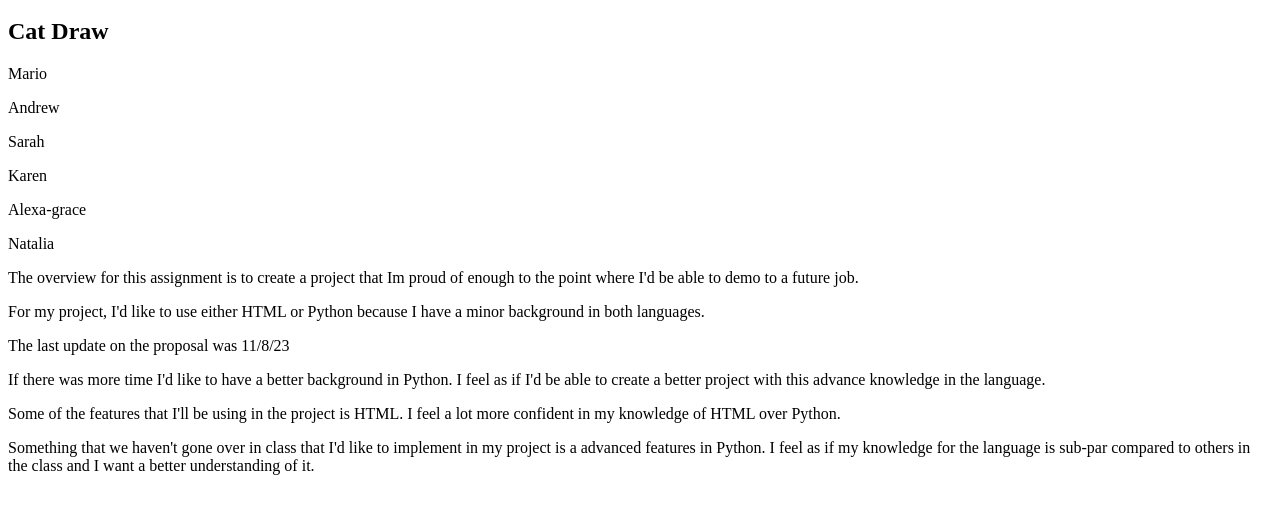
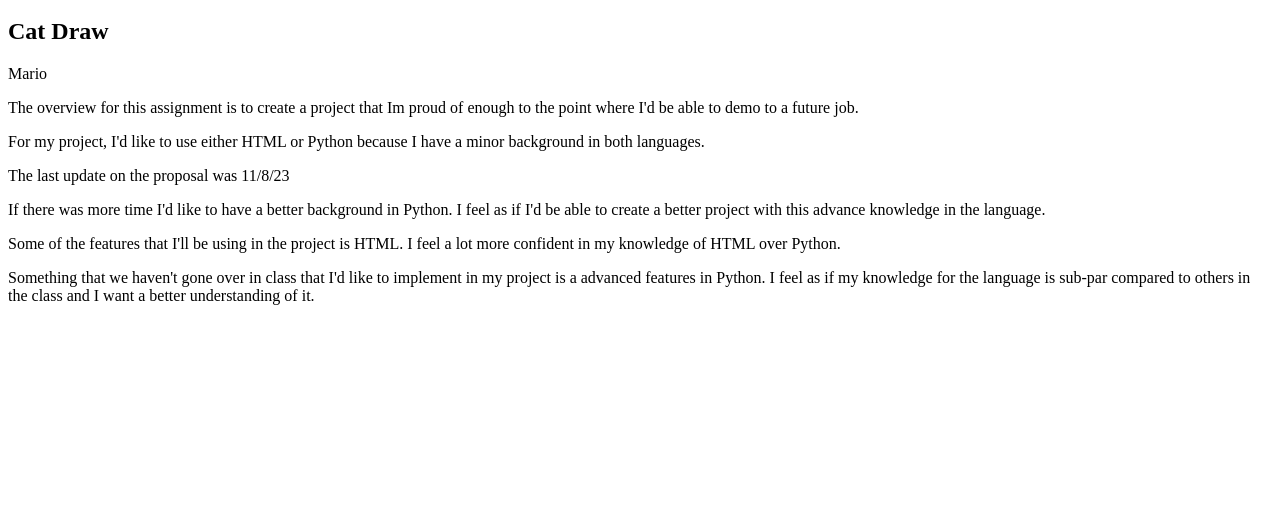
Before and after one commit to MarioPrieto1112/class-project-proposal, a plain HTML site: page index.html in a window 1280 px wide. Shown: the part 48-562 px from the top of the page. Drawn offline with Linux system fonts and the light colour scheme.

Commit message:
Update index.html

```diff
--- a/index.html
+++ b/index.html
@@ -2,11 +2,6 @@
 <h2>Cat Draw</h2>
 
 <p>Mario</p>
-<p>Andrew</p>
-<p>Sarah</p>
-<p>Karen</p>
-<p>Alexa-grace</p>
-<p>Natalia</p>
 
 <p>The overview for this assignment is to create a project that Im proud of enough to the point where I'd be able to demo to a future job.</p>
 
```
